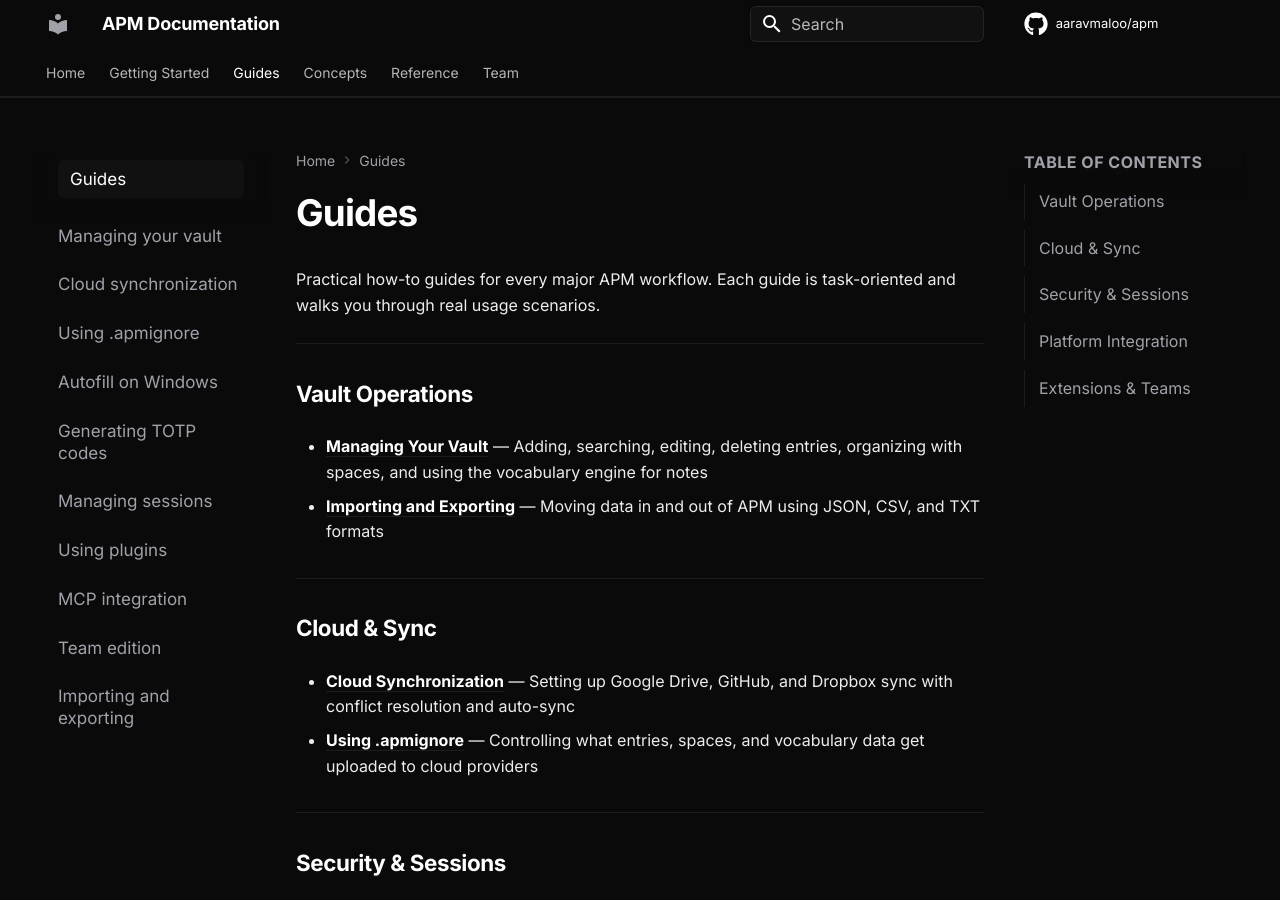
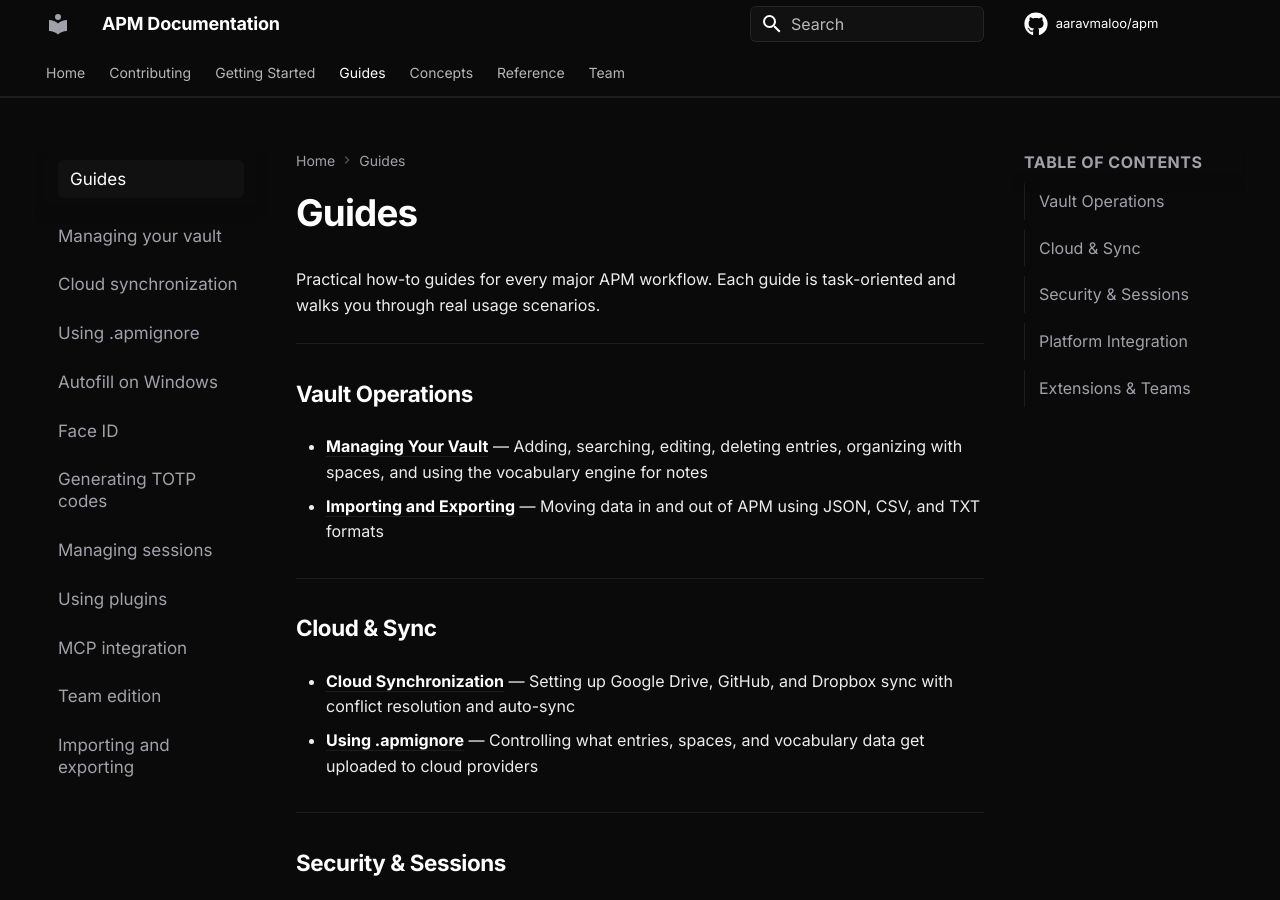
Before and after one commit to aaravmaloo/apm, an MkDocs documentation site: the page built from docs/guides/index.md, in a window 1280 px wide and 900 px high. Built offline with MkDocs 1.6.1 and Material for MkDocs 9.7.7, drawn with Linux system fonts in a browser that asks for light colours; comment, search, counter and statistics services are not loaded.

Commit message:
Update mkdocs.yml

```diff
--- a/mkdocs.yml
+++ b/mkdocs.yml
@@ -77,6 +77,7 @@ plugins:
 
 nav:
   - Home: index.md
+  - Contributing: contributing.md
   - Getting Started:
     - getting-started/index.md
     - Installation: getting-started/installation.md
@@ -89,6 +90,7 @@ nav:
     - Cloud synchronization: guides/cloud-sync.md
     - Using .apmignore: guides/apmignore.md
     - Autofill on Windows: autofill_windows.md
+    - Face ID: guides/faceid.md
     - Generating TOTP codes: guides/totp.md
     - Managing sessions: guides/sessions.md
     - Using plugins: guides/plugins.md
```
